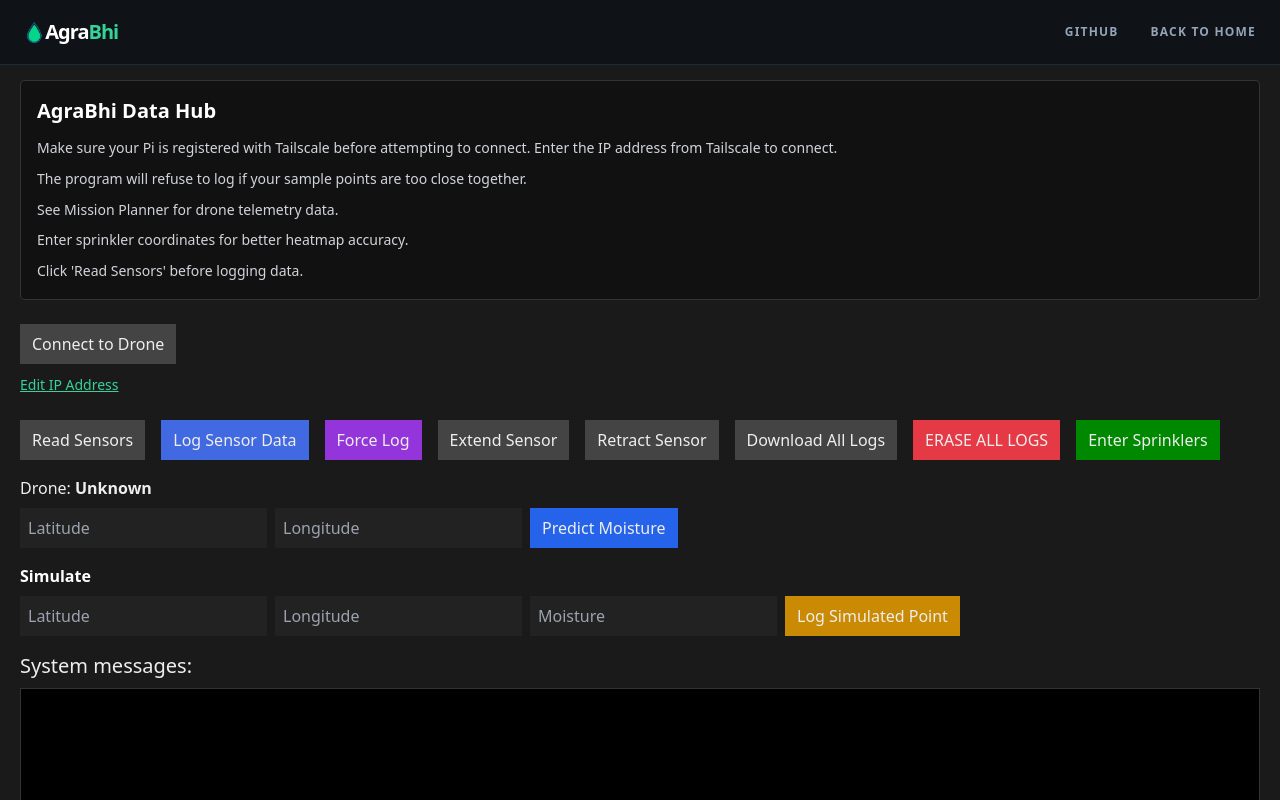
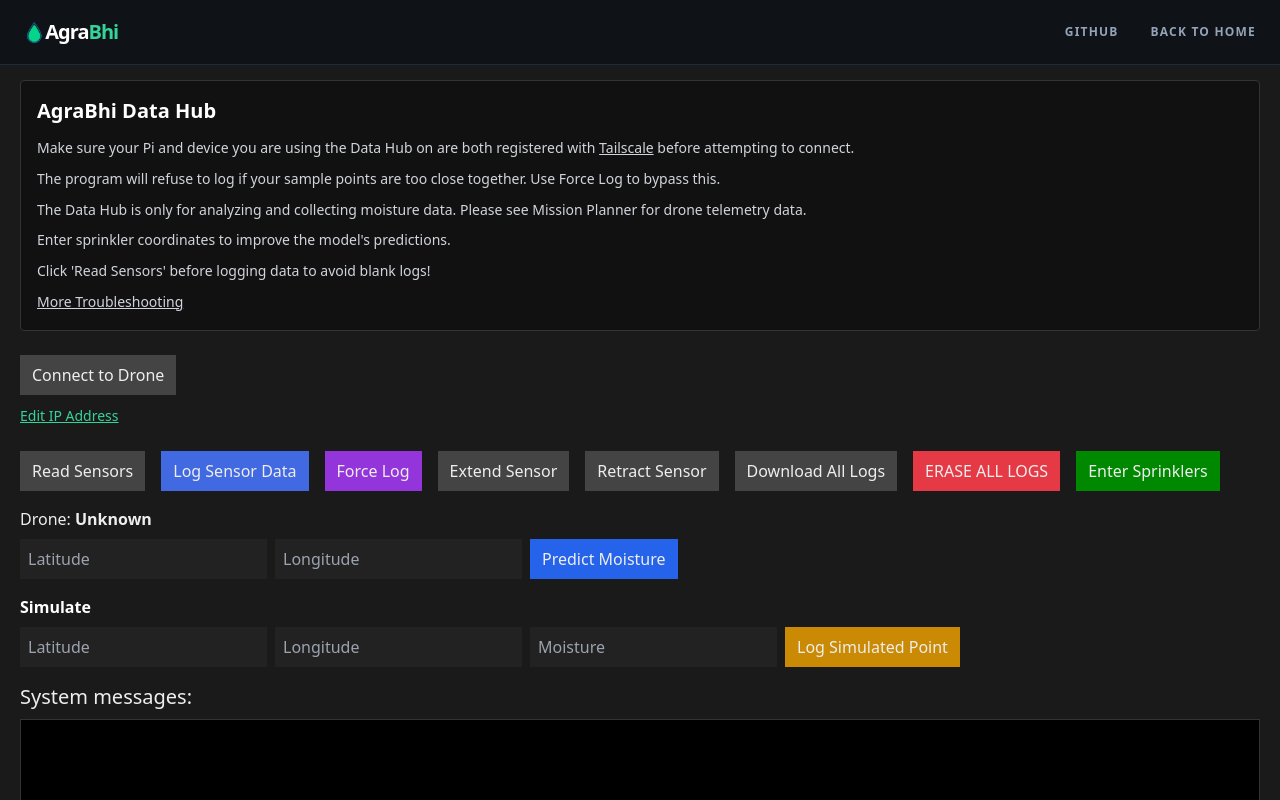
Before and after one commit to nathan-sharma/agrabhi-website, a React (Vite) app: page /#/data-hub in a window 1280 px wide. Shown: the top 800 px of the page. Built offline with nearby package versions, Linux system fonts and the light colour scheme.

Commit message:
data hub updated

```diff
--- a/src/DataHub.jsx
+++ b/src/DataHub.jsx
@@ -461,11 +461,28 @@ async function simulateData() {
         </h2>
 
         <div className="space-y-2 text-sm text-gray-300 leading-relaxed">
-          <p>Make sure your Pi is registered with Tailscale before attempting to connect. Enter the IP address from Tailscale to connect.</p>
-          <p>The program will refuse to log if your sample points are too close together.</p>
-          <p>See Mission Planner for drone telemetry data.</p>
-          <p>Enter sprinkler coordinates for better heatmap accuracy.</p>
-          <p>Click 'Read Sensors' before logging data.</p>
+          <p>Make sure your Pi and device you are using the Data Hub on are both registered with <a
+              target="_blank"
+              rel="noopener noreferrer"
+              href="https://tailscale.com/"
+              className="underline hover:text-gray-500"
+            >
+              Tailscale
+            </a> before attempting to connect.</p>
+          <p>The program will refuse to log if your sample points are too close together. Use Force Log to bypass this.</p>
+          <p>The Data Hub is only for analyzing and collecting moisture data. Please see Mission Planner for drone telemetry data.</p>
+          <p>Enter sprinkler coordinates to improve the model's predictions.</p>
+          <p>Click 'Read Sensors' before logging data to avoid blank logs!</p>
+         <div className = "mt-2">
+          <a
+              target="_blank"
+              rel="noopener noreferrer"
+              href="https://docs.google.com/document/d/1S0mL2VNIkHVH2baN0HFV6N_pfqVgpON1sv6gE_mZ1rs/edit?usp=sharing"
+              className="underline hover:text-gray-500"
+            >
+              More Troubleshooting
+            </a>
+            </div>
         </div>
       </div>
 
--- a/src/Home.jsx
+++ b/src/Home.jsx
@@ -284,7 +284,7 @@ export default function Home() {
                 Image Analysis
               </h3>
               <p className="text-slate-400 font-light text-sm leading-relaxed">
-                The drone will take multiple GPS-tagged images to stitch into a field map. Then, an image model will then identify overly dry areas by color (if they are very brown or yellow) and mark them as points of interest. This will allow the drone to quickly identify underwatered areas on farm fields and provide farmers with accurate data at those points.
+                The drone will take multiple GPS-tagged images to stitch into a field map. Then, an image model will identify overly dry areas by color (if they are very brown or yellow) and mark them as points of interest. This will allow the drone to quickly identify underwatered areas on farm fields and provide farmers with accurate data at those points.
               </p>
             </div>
             <div>
@@ -293,7 +293,7 @@ export default function Home() {
                 Adaptive Path Planning
               </h3>
               <p className="text-slate-400 font-light text-sm leading-relaxed">
-                The drone will initially measure 15-20 randomly scattered points on the field. Then, our model will try to create a heatmap from these measurements. From here, the drone can fly to the areas on the heatmap the model is the most uncertain about, repeating the process until uncertainty is approximately the same across the field. This lets the drone improve its own predictive accuracy.
+                The drone will initially measure 15-20 randomly scattered points on the field. Then, our model will create a heatmap from these measurements. From here, the drone will fly to the areas on the heatmap the model is the most uncertain about, repeating the process until uncertainty is approximately the same across the field. We think this will let the drone improve its own predictive accuracy.
               </p>
             </div>
           </div>
```
